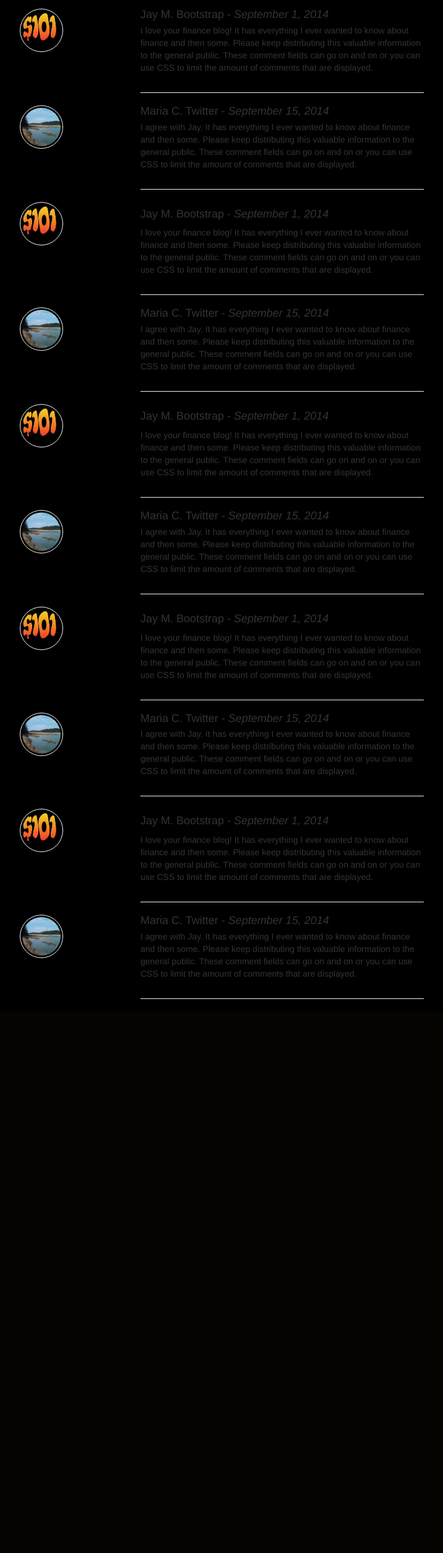
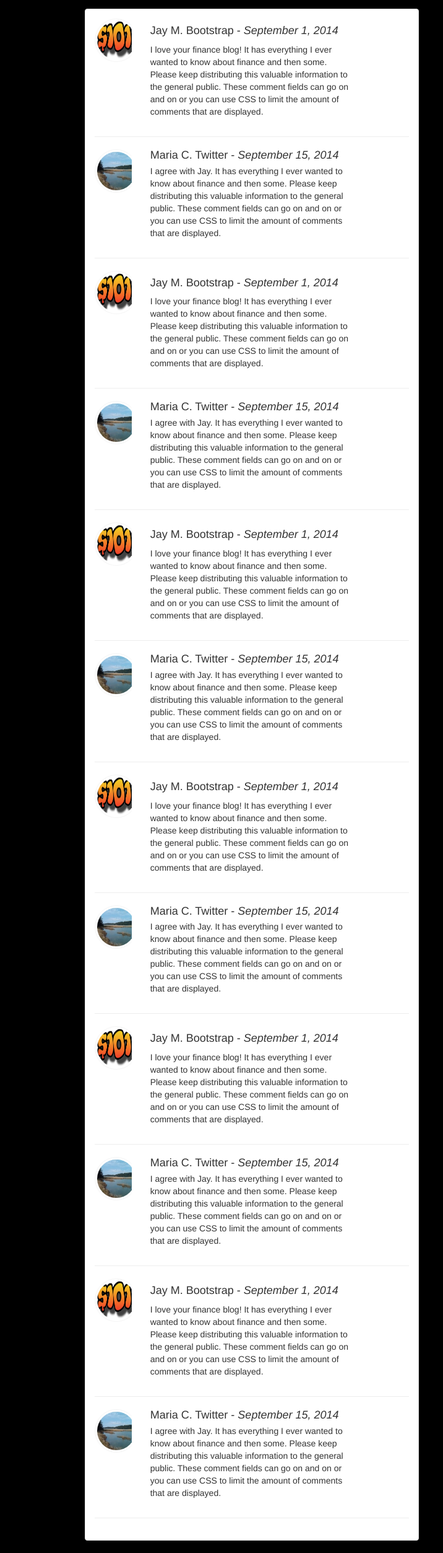
Before and after one commit to MISACHI/chatcamp, a Django app: page / in a window 1280 px wide. Shown: the part 51-2557 px from the top of the page at 62% size, without its empty margins (233-949 px from the left). Before the commit the page ends 1663 px from the top, so only its background shows below. Run offline with Django 3.2, Linux system fonts and the light colour scheme; some libraries are stand-ins or nearby versions.

Commit message:
Modified the feeds look

```diff
--- a/Trial_app/static/css/styles.css
+++ b/Trial_app/static/css/styles.css
@@ -10,9 +10,9 @@
 .image-sizer img {
     border: 1px solid #f5f5f5;
     border-radius: 150px;
-    height: 85px;
+    height: 60px;
     padding: 3px;
-    width: 85px;
+    width: 60px;
     display:inline-block;
     vertical-align: top;
 }
--- a/Trial_app/templates/Trial_app/feeds.html
+++ b/Trial_app/templates/Trial_app/feeds.html
@@ -21,34 +21,40 @@
 
 <div class="margin-bottom-nav">
     <div class="container" id="maintain-row">
+        <!--<div class="col-sm-6">-->
+
+        <!--</div>-->
+        <div class="col-sm-6 col-sm-offset-3">
+            <div class="panel panel-default">
+                <div class="panel-body">
                     <div class="row">
-            <div class="col-sm-2 col-sm-offset-2">
+                        <div class="col-sm-2">
                             <div class="media">
                                 <div class="image-sizer">
-                        <a href="#" class="pull-left"><img src="{% static 'img/finance101.png' %}" alt="" class="img-responsive"></a>
+                                    <a href="#" class="pull-left"><img src="{% static 'img/finance101.png' %}" alt="" class=""></a>
                                 </div>
                             </div>
                         </div>
-            <div class="col-sm-5">
+                        <div class="col-sm-8">
                             <div class="media-body">
-                    <h4 class="media-heading">Jay M. Bootstrap - <em>September 1, 2014</em></h4>
+                                <h4>Jay M. Bootstrap - <em>September 1, 2014</em></h4>
                                 <p>
                                     I love your finance blog!  It has everything I ever wanted to know about finance and then some.  Please keep
                                     distributing this valuable information to the general public. These comment fields can go on and on or you
                                     can use CSS to limit the amount of comments that are displayed.
                                 </p>
-                </div><hr>
                             </div>
                         </div>
+                    </div><hr>
                     <div class="row">
-            <div class="col-sm-2 col-sm-offset-2">
+                        <div class="col-sm-2">
                             <div class="media">
                                 <div class="image-sizer">
                                     <a href="#" class="pull-left"><img src="{% static 'img/washington.jpg' %}" alt="" class=""></a>
                                 </div>
                             </div>
                         </div>
-            <div class="col-sm-5">
+                        <div class="col-sm-8">
                             <div class="media-body">
                                 <h4 class="media-heading">Maria C. Twitter  - <em>September 15, 2014</em></h4>
                                 <p>
@@ -57,18 +63,17 @@
                                     can use CSS to limit the amount of comments that are displayed.
                                 </p>
                             </div>
-                <hr>
                         </div>
-        </div>
+                    </div><hr>
                     <div class="row">
-            <div class="col-sm-2 col-sm-offset-2">
+                        <div class="col-sm-2">
                             <div class="media">
                                 <div class="image-sizer">
                                     <a href="#" class="pull-left"><img src="{% static 'img/finance101.png' %}" alt="" class=""></a>
                                 </div>
                             </div>
                         </div>
-            <div class="col-sm-5">
+                        <div class="col-sm-8">
                             <div class="media-body">
                                 <h4>Jay M. Bootstrap - <em>September 1, 2014</em></h4>
                                 <p>
@@ -76,18 +81,18 @@
                                     distributing this valuable information to the general public. These comment fields can go on and on or you
                                     can use CSS to limit the amount of comments that are displayed.
                                 </p>
-                </div><hr>
                             </div>
                         </div>
+                    </div><hr>
                     <div class="row">
-            <div class="col-sm-2 col-sm-offset-2">
+                        <div class="col-sm-2">
                             <div class="media">
                                 <div class="image-sizer">
                                     <a href="#" class="pull-left"><img src="{% static 'img/washington.jpg' %}" alt="" class=""></a>
                                 </div>
                             </div>
                         </div>
-            <div class="col-sm-5">
+                        <div class="col-sm-8">
                             <div class="media-body">
                                 <h4 class="media-heading">Maria C. Twitter  - <em>September 15, 2014</em></h4>
                                 <p>
@@ -96,18 +101,17 @@
                                     can use CSS to limit the amount of comments that are displayed.
                                 </p>
                             </div>
-                <hr>
                         </div>
-        </div>
+                    </div><hr>
                     <div class="row">
-            <div class="col-sm-2 col-sm-offset-2">
+                        <div class="col-sm-2">
                             <div class="media">
                                 <div class="image-sizer">
                                     <a href="#" class="pull-left"><img src="{% static 'img/finance101.png' %}" alt="" class=""></a>
                                 </div>
                             </div>
                         </div>
-            <div class="col-sm-5">
+                        <div class="col-sm-8">
                             <div class="media-body">
                                 <h4>Jay M. Bootstrap - <em>September 1, 2014</em></h4>
                                 <p>
@@ -115,18 +119,18 @@
                                     distributing this valuable information to the general public. These comment fields can go on and on or you
                                     can use CSS to limit the amount of comments that are displayed.
                                 </p>
-                </div><hr>
                             </div>
                         </div>
+                    </div><hr>
                     <div class="row">
-            <div class="col-sm-2 col-sm-offset-2">
+                        <div class="col-sm-2">
                             <div class="media">
                                 <div class="image-sizer">
                                     <a href="#" class="pull-left"><img src="{% static 'img/washington.jpg' %}" alt="" class=""></a>
                                 </div>
                             </div>
                         </div>
-            <div class="col-sm-5">
+                        <div class="col-sm-8">
                             <div class="media-body">
                                 <h4 class="media-heading">Maria C. Twitter  - <em>September 15, 2014</em></h4>
                                 <p>
@@ -135,18 +139,17 @@
                                     can use CSS to limit the amount of comments that are displayed.
                                 </p>
                             </div>
-                <hr>
                         </div>
-        </div>
+                    </div><hr>
                     <div class="row">
-            <div class="col-sm-2 col-sm-offset-2">
+                        <div class="col-sm-2">
                             <div class="media">
                                 <div class="image-sizer">
                                     <a href="#" class="pull-left"><img src="{% static 'img/finance101.png' %}" alt="" class=""></a>
                                 </div>
                             </div>
                         </div>
-            <div class="col-sm-5">
+                        <div class="col-sm-8">
                             <div class="media-body">
                                 <h4>Jay M. Bootstrap - <em>September 1, 2014</em></h4>
                                 <p>
@@ -154,18 +157,18 @@
                                     distributing this valuable information to the general public. These comment fields can go on and on or you
                                     can use CSS to limit the amount of comments that are displayed.
                                 </p>
-                </div><hr>
                             </div>
                         </div>
+                    </div><hr>
                     <div class="row">
-            <div class="col-sm-2 col-sm-offset-2">
+                        <div class="col-sm-2">
                             <div class="media">
                                 <div class="image-sizer">
                                     <a href="#" class="pull-left"><img src="{% static 'img/washington.jpg' %}" alt="" class=""></a>
                                 </div>
                             </div>
                         </div>
-            <div class="col-sm-5">
+                        <div class="col-sm-8">
                             <div class="media-body">
                                 <h4 class="media-heading">Maria C. Twitter  - <em>September 15, 2014</em></h4>
                                 <p>
@@ -174,18 +177,17 @@
                                     can use CSS to limit the amount of comments that are displayed.
                                 </p>
                             </div>
-                <hr>
                         </div>
-        </div>
+                    </div><hr>
                     <div class="row">
-            <div class="col-sm-2 col-sm-offset-2">
+                        <div class="col-sm-2">
                             <div class="media">
                                 <div class="image-sizer">
                                     <a href="#" class="pull-left"><img src="{% static 'img/finance101.png' %}" alt="" class=""></a>
                                 </div>
                             </div>
                         </div>
-            <div class="col-sm-5">
+                        <div class="col-sm-8">
                             <div class="media-body">
                                 <h4>Jay M. Bootstrap - <em>September 1, 2014</em></h4>
                                 <p>
@@ -193,18 +195,18 @@
                                     distributing this valuable information to the general public. These comment fields can go on and on or you
                                     can use CSS to limit the amount of comments that are displayed.
                                 </p>
-                </div><hr>
                             </div>
                         </div>
+                    </div><hr>
                     <div class="row">
-            <div class="col-sm-2 col-sm-offset-2">
+                        <div class="col-sm-2">
                             <div class="media">
                                 <div class="image-sizer">
                                     <a href="#" class="pull-left"><img src="{% static 'img/washington.jpg' %}" alt="" class=""></a>
                                 </div>
                             </div>
                         </div>
-            <div class="col-sm-5">
+                        <div class="col-sm-8">
                             <div class="media-body">
                                 <h4 class="media-heading">Maria C. Twitter  - <em>September 15, 2014</em></h4>
                                 <p>
@@ -213,7 +215,47 @@
                                     can use CSS to limit the amount of comments that are displayed.
                                 </p>
                             </div>
-                <hr>
+                        </div>
+                    </div><hr>
+                    <div class="row">
+                        <div class="col-sm-2">
+                            <div class="media">
+                                <div class="image-sizer">
+                                    <a href="#" class="pull-left"><img src="{% static 'img/finance101.png' %}" alt="" class=""></a>
+                                </div>
+                            </div>
+                        </div>
+                        <div class="col-sm-8">
+                            <div class="media-body">
+                                <h4>Jay M. Bootstrap - <em>September 1, 2014</em></h4>
+                                <p>
+                                    I love your finance blog!  It has everything I ever wanted to know about finance and then some.  Please keep
+                                    distributing this valuable information to the general public. These comment fields can go on and on or you
+                                    can use CSS to limit the amount of comments that are displayed.
+                                </p>
+                            </div>
+                        </div>
+                    </div><hr>
+                    <div class="row">
+                        <div class="col-sm-2">
+                            <div class="media">
+                                <div class="image-sizer">
+                                    <a href="#" class="pull-left"><img src="{% static 'img/washington.jpg' %}" alt="" class=""></a>
+                                </div>
+                            </div>
+                        </div>
+                        <div class="col-sm-8">
+                            <div class="media-body">
+                                <h4 class="media-heading">Maria C. Twitter  - <em>September 15, 2014</em></h4>
+                                <p>
+                                    I agree with Jay.  It has everything I ever wanted to know about finance and then some.  Please keep
+                                    distributing this valuable information to the general public. These comment fields can go on and on or you
+                                    can use CSS to limit the amount of comments that are displayed.
+                                </p>
+                            </div>
+                        </div>
+                    </div><hr>
+                </div>
             </div>
         </div>
     </div>
```
Lines whose indentation alone changed are shown as unchanged.
